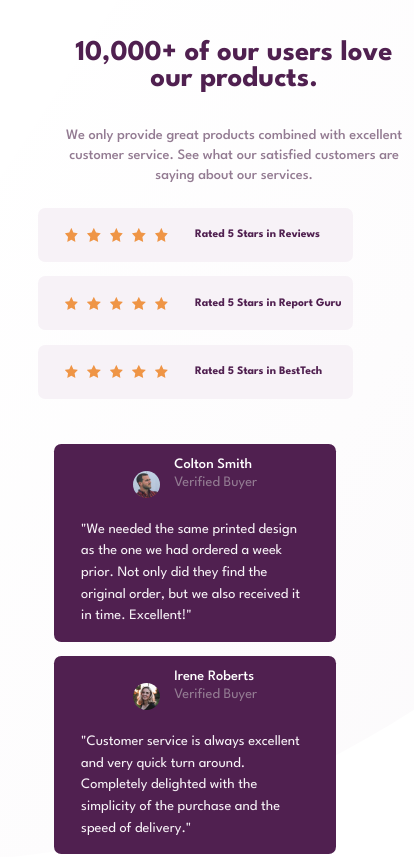
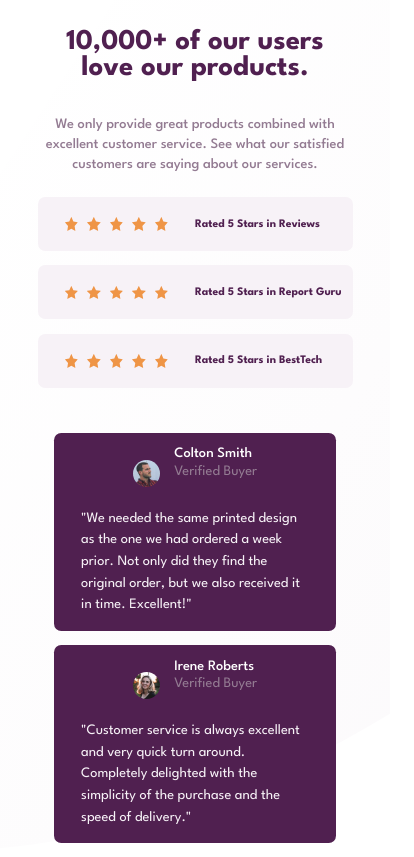
Before and after one commit to huzaifa612/social-proof-section, a plain HTML site: page index.html in a window 390 px wide. Shown: the top 857 px of the page, 414 px wide, since content can reach past the window. Drawn offline with Linux system fonts and the light colour scheme.

Commit message:
still fixing

```diff
--- a/style.css
+++ b/style.css
@@ -60,6 +60,7 @@ h1{
 }
 .review-1, .review-2, .review-3 {
     transition: transform 0.3s ease;
+    cursor: pointer;
 }
 .review-1:hover, .review-2:hover, .review-3:hover {
     transform: scale(1.02);
@@ -150,16 +151,34 @@ h4{
     margin: 0 auto;
   }
 
+  .hero-right {
+    width: 100%;
+    max-width: 90vw;
+    margin: 0 auto;
+    padding: 0 1rem;
+    box-sizing: border-box;
+  }
+
   h1 {
     font-size: 2rem;
     margin: 1rem 0;
+    text-align: center;
+    word-break: break-word;
+    overflow-wrap: break-word;
+    padding: 0 0.5rem;
+    width: 100%;
+    box-sizing: border-box;
   }
 
   .hero-paragraph {
     font-size: 1rem;
     padding: 0.5rem;
     word-break: break-word;
+    overflow-wrap: break-word;
     line-height: 1.4;
+    text-align: center;
+    width: 100%;
+    box-sizing: border-box;
   }
 
   .hero-left {
@@ -204,3 +223,19 @@ h4{
     margin-top: 1rem;
   }
 }
+
+  html {
+    font-size: 90%;
+  }
+
+  body {
+    background-image: url("images/bg-pattern-top-mobile.svg");
+    background-repeat: no-repeat;
+    background-size: cover;
+    overflow-x: hidden;
+    overflow-y: auto;
+    padding: 1rem;
+  }
+
+  .hero {
+    display:
```
